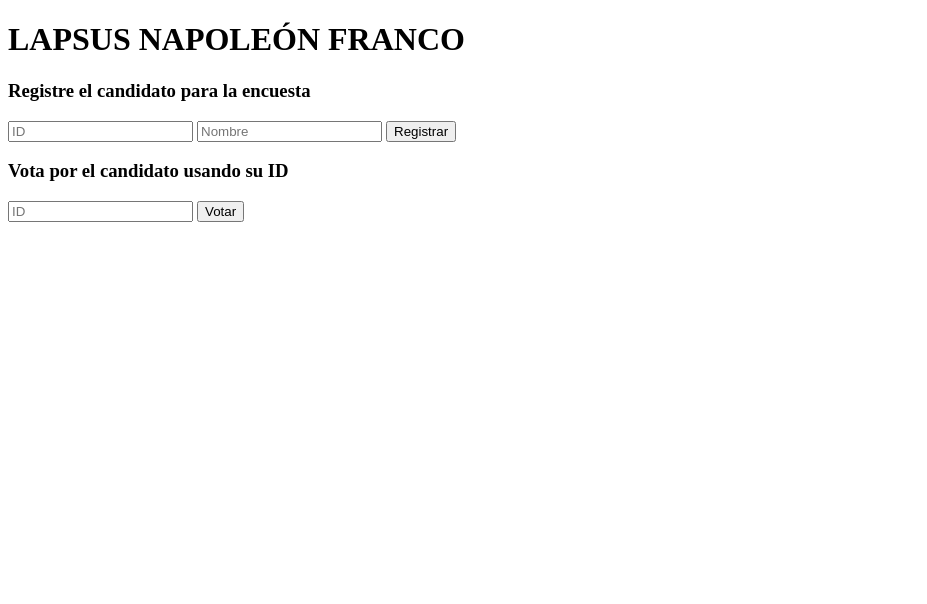
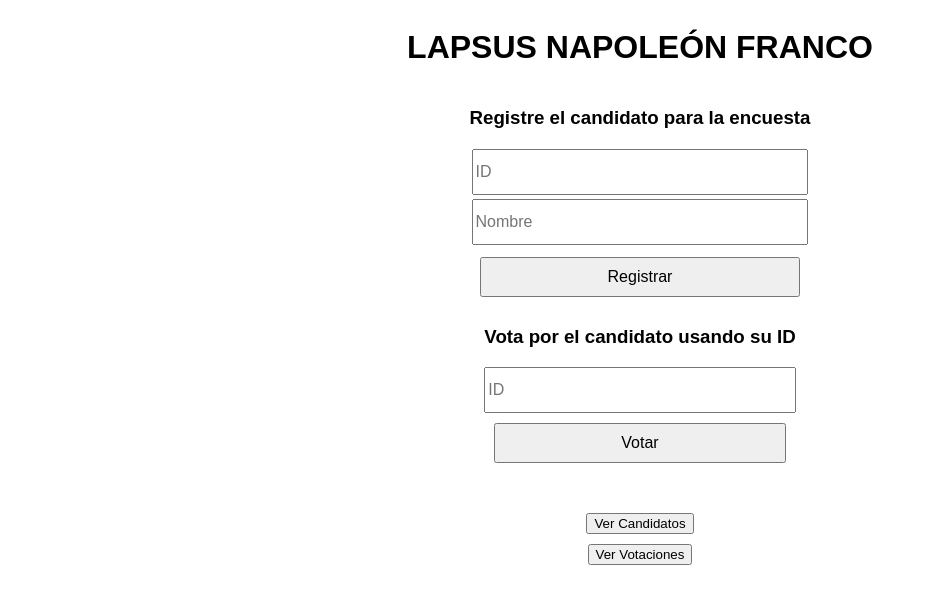
Before and after one commit to AHTepsilon/semana10, a plain HTML site: page index.html in a window 1280 px wide. Shown: the whole page, without its empty margins (0-927 px from the left). Drawn offline with Linux system fonts and the light colour scheme.

Commit message:
added style sheet

```diff
--- a/index.html
+++ b/index.html
@@ -5,6 +5,7 @@
     <meta http-equiv="X-UA-Compatible" content="IE=edge">
     <meta name="viewport" content="width=device-width, initial-scale=1.0">
     <title>Semana 10</title>
+    <link rel = "stylesheet" href = "style/index.css">
 </head>
 <body>
     <div id = "title">
@@ -26,5 +27,10 @@
 
         <button id = "voteButton">Votar</button>
     </div>
+
+    <div id = "sideButtons">
+        <button id = "candidateList">Ver Candidatos</button>
+        <button id = "votintList">Ver Votaciones</button>
+    </div>
 </body>
 </html>
--- /dev/null
+++ b/style/index.css
@@ -0,0 +1,73 @@
+body
+{
+    font-family: Arial, Helvetica, sans-serif;
+    align-items: center;
+    justify-content: center;
+    display:flex;
+    flex-direction: column;
+}
+
+#candidateRegister
+{
+    display: flex;
+    flex-direction: column;
+}
+
+#IDtext
+{
+    margin: 2px;
+    height: 40px;
+    font-size: medium;
+}
+
+#nameText
+{
+    margin: 2px;
+    height: 40px;
+    font-size: medium;
+}
+
+#registerButton
+{
+    margin: 10px;
+    height: 40px;
+    font-size: medium;
+}
+
+#IDvoteCandidate
+{
+    display: flex;
+    flex-direction: column;
+}
+
+#candidateId
+{
+    height: 40px;
+    font-size: medium;
+}
+
+#voteButton
+{
+    margin: 10px;
+    height: 40px;
+    font-size: medium;
+}
+
+#sideButtons
+{
+    margin: 30px;
+    display: flex;
+    flex-direction: column;
+    align-items: center;
+    justify-content: right;
+}
+
+#candidateList
+{
+    margin: 10px;
+}
+
+#votintlist
+{
+    margin: 10px;
+}
```
